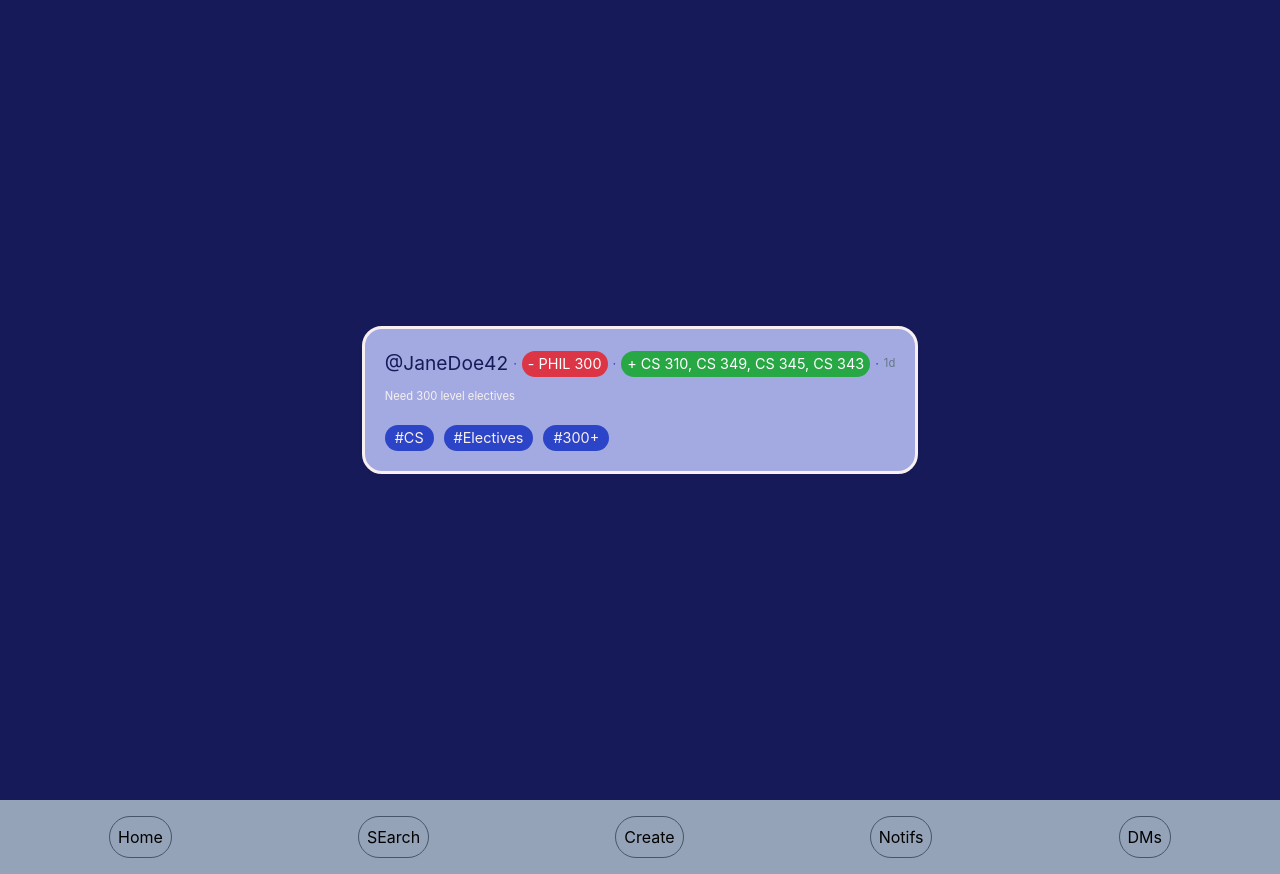
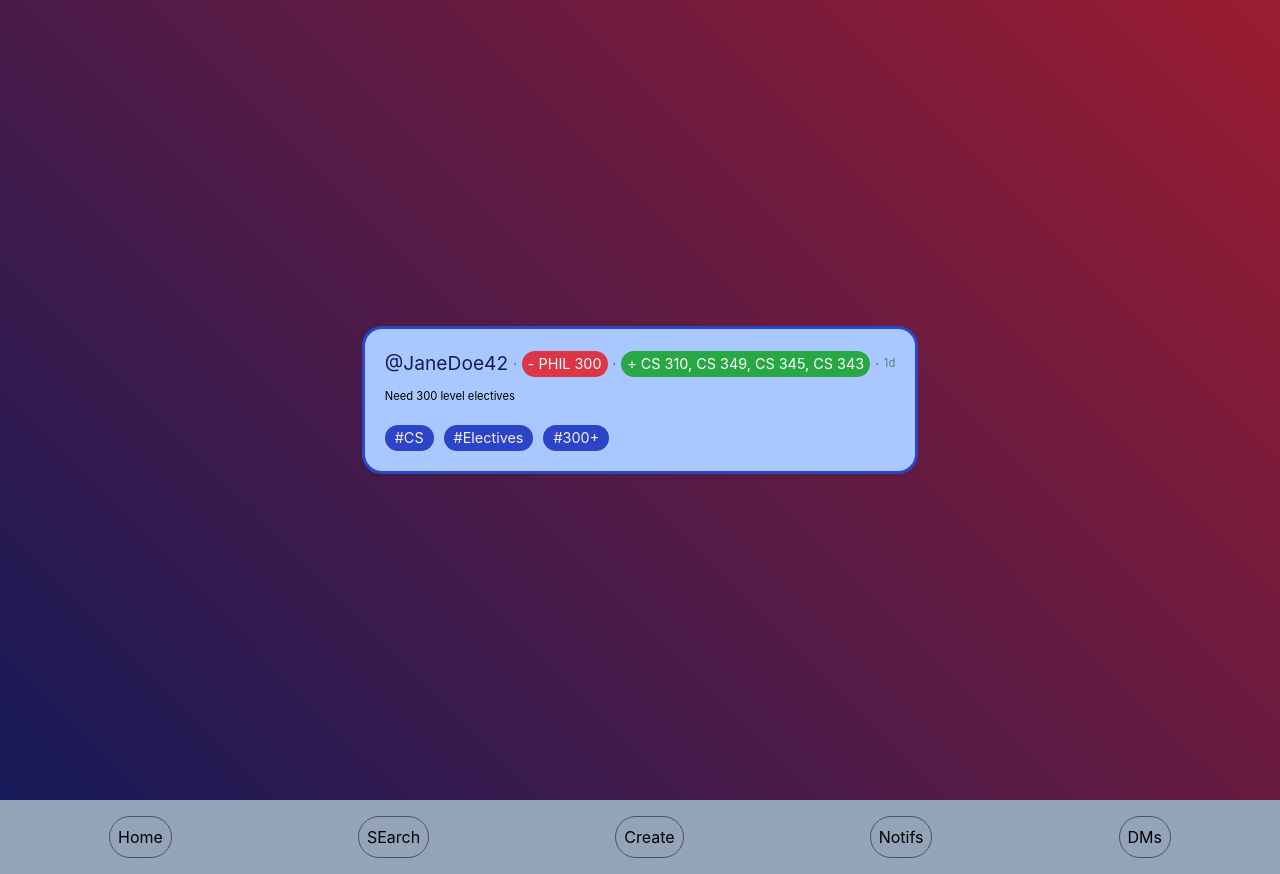
Before and after one commit to j-ackie/brutus, a React (Create React App) app in the folder frontend/: page / in a window 1280 px wide. Built offline with nearby package versions, Linux system fonts and the light colour scheme.

Commit message:
testing colors still, feed init

```diff
--- a/frontend/src/components/listing/Listing.tsx
+++ b/frontend/src/components/listing/Listing.tsx
@@ -39,7 +39,7 @@ const Listing: React.FC<ListingProps> = ({ user, description, have, want, tags,
       flexDirection: 'column',
       maxWidth: '600px',
       padding: '20px',
-      border: `3px solid ${COLORS.text}`,
+      border: `3px solid ${COLORS.accent}`,
       borderRadius: '20px',
       margin: '20px auto',
       boxShadow: '0 2px 4px rgba(0, 0, 0, 0.05)',
@@ -73,7 +73,7 @@ const Listing: React.FC<ListingProps> = ({ user, description, have, want, tags,
         <RegText text={timeAgo} color="#657786"/>
       </div>
       <div style={{ textAlign: 'left', marginBottom: '10px' }}>
-        <RegText text={description} color={COLORS.text}/>
+        <RegText text={description} color={COLORS.black}/>
       </div>
       <div style={{ display: 'flex', flexWrap: 'wrap', gap: '10px', marginTop: '10px' }}>
         {tags.map(tag => (
--- a/frontend/src/global/Colors.ts
+++ b/frontend/src/global/Colors.ts
@@ -16,7 +16,7 @@ const COLORS = {
   // paradise pink
   'accent3': "#ed3d63",
   // light blue
-  'lightblue': '#a2aae1',
+  'lightblue': '#a9c8ff',
   // red button
   'red': "#dc3545",
   // green button
--- a/frontend/src/pages/home/index.tsx
+++ b/frontend/src/pages/home/index.tsx
@@ -15,7 +15,7 @@ function Home() {
         alignItems: 'center',
         justifyContent: 'center',
         height: '100vh',
-        backgroundColor: COLORS.primary
+        background: `linear-gradient(45deg, ${COLORS.primary}, ${COLORS.accent2})`,
       }
     }>
 
```
Also changed, not shown: frontend/src/components/Feed/Feed.tsx (added, +20 -0 lines).
